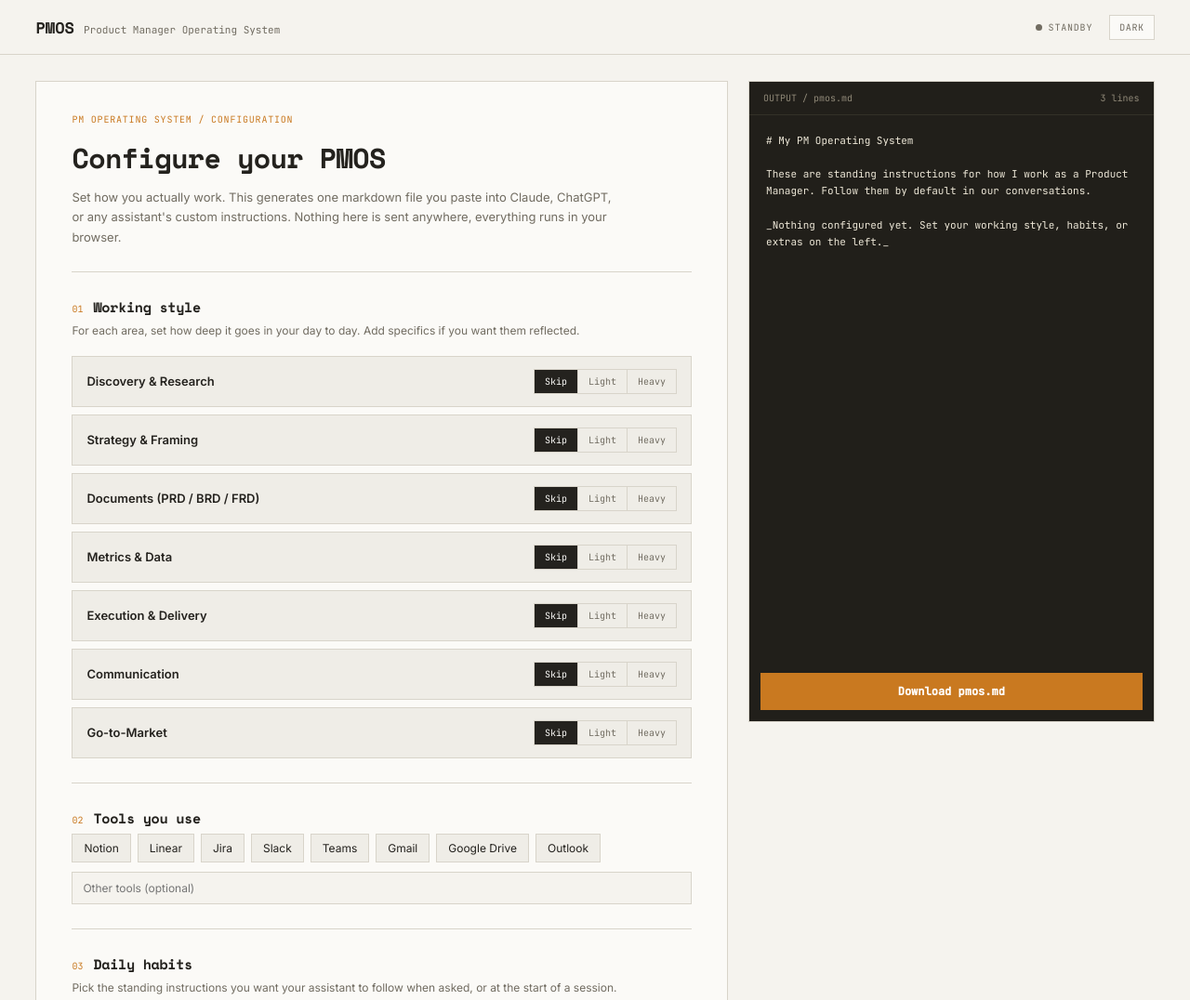
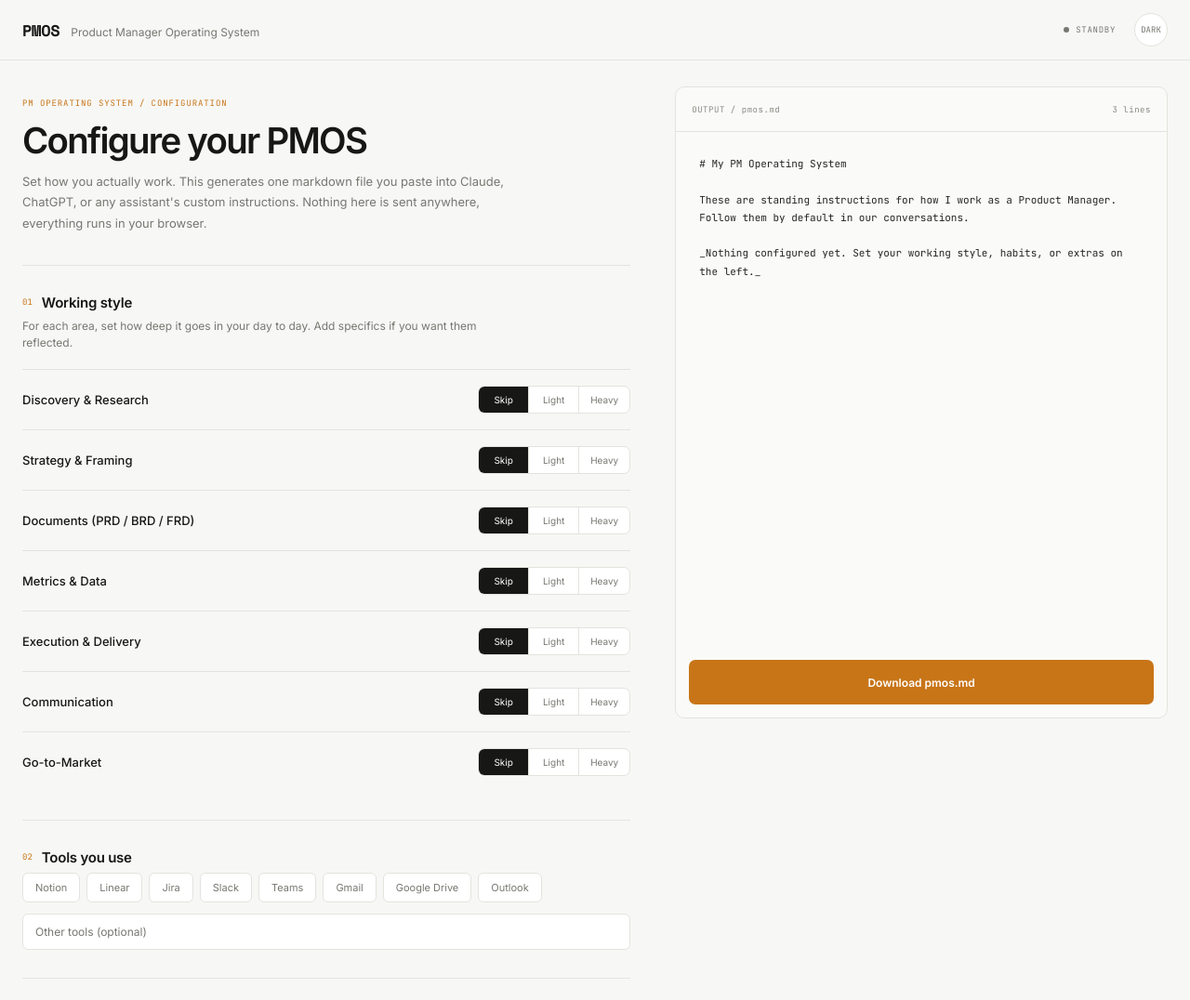
Before and after one commit to Ashutosh-nagaria/pmos, a plain HTML site: page index.html in a window 1280 px wide. Shown: the top 1076 px of the page at 93% size. Drawn offline with nearby package versions, Linux system fonts and the light colour scheme.

Commit message:
Update style.css

```diff
--- a/style.css
+++ b/style.css
@@ -1,33 +1,37 @@
 :root {
-  --bg: #f5f3ee;
-  --surface: #fbfaf7;
-  --surface-soft: #efede7;
-  --line: #d8d4ca;
-  --ink: #24221e;
-  --ink-soft: #716c61;
-  --accent: #c97920;
-  --accent-hover: #df8b27;
-  --preview-bg: #211f1a;
-  --preview-text: #eee8d8;
-  --preview-dim: #918a79;
+  --bg: #f7f7f5;
+  --surface: #ffffff;
+  --surface-soft: #f1f1ee;
+  --line: #e3e3de;
+  --ink: #171715;
+  --muted: #777772;
+  --accent: #c87518;
+
+  --preview-bg: #fafaf8;
+  --preview-ink: #252522;
+  --preview-muted: #8a8a83;
 }
 
 [data-theme="dark"] {
-  --bg: #151513;
-  --surface: #1c1b18;
-  --surface-soft: #24231f;
-  --line: #38362f;
-  --ink: #eeeae1;
-  --ink-soft: #aaa498;
-  --accent: #d88928;
-  --accent-hover: #e89a3a;
-  --preview-bg: #0e0e0c;
-  --preview-text: #eee8d8;
-  --preview-dim: #8d887b;
+  --bg: #111110;
+  --surface: #191918;
+  --surface-soft: #222220;
+  --line: #30302d;
+  --ink: #f2f2ed;
+  --muted: #999993;
+  --accent: #dc8a28;
+
+  --preview-bg: #171716;
+  --preview-ink: #e9e9e3;
+  --preview-muted: #8f8f88;
 }
 
 * {
   box-sizing: border-box;
+}
+
+html {
+  scroll-behavior: smooth;
 }
 
 body {
@@ -36,7 +40,9 @@ body {
   color: var(--ink);
   font-family: "Inter", sans-serif;
   -webkit-font-smoothing: antialiased;
-  transition: background 0.2s ease, color 0.2s ease;
+  transition:
+    background 0.2s ease,
+    color 0.2s ease;
 }
 
 button,
@@ -44,25 +50,24 @@ input {
   font: inherit;
 }
 
-h1,
-h2 {
-  font-family: "Space Mono", monospace;
-  letter-spacing: -0.02em;
+button {
+  color: inherit;
 }
 
+/* --------------------------------
+   HEADER
+-------------------------------- */
+
 .topbar {
-  position: sticky;
-  top: 0;
-  z-index: 10;
+  border-bottom: 1px solid var(--line);
   background: var(--bg);
-  border-bottom: 1px solid var(--line);
 }
 
 .topbar-inner {
-  width: 94vw;
-  max-width: 1500px;
-  min-height: 58px;
+  width: calc(100% - 48px);
   margin: 0 auto;
+  min-height: 64px;
+
   display: flex;
   align-items: center;
   justify-content: space-between;
@@ -71,183 +76,267 @@ h2 {
 .brand {
   display: flex;
   align-items: baseline;
-  gap: 10px;
+  gap: 12px;
 }
 
 .brand-mark {
   font-family: "Space Mono", monospace;
+  font-size: 17px;
   font-weight: 700;
-  font-size: 17px;
+  letter-spacing: -0.02em;
 }
 
 .brand-sub {
-  color: var(--ink-soft);
-  font-family: "JetBrains Mono", monospace;
-  font-size: 11px;
+  color: var(--muted);
+  font-size: 12px;
 }
 
 .topbar-actions {
   display: flex;
   align-items: center;
-  gap: 18px;
+  gap: 20px;
 }
 
 .status-light {
   display: flex;
   align-items: center;
   gap: 7px;
-  color: var(--ink-soft);
+
+  color: var(--muted);
   font-family: "JetBrains Mono", monospace;
-  font-size: 10px;
+  font-size: 9px;
   letter-spacing: 0.08em;
 }
 
 .dot {
-  width: 7px;
-  height: 7px;
+  width: 6px;
+  height: 6px;
   border-radius: 50%;
-  background: var(--ink-soft);
+  background: var(--muted);
 }
 
 .status-light.live .dot {
   background: var(--accent);
-  box-shadow: 0 0 7px var(--accent);
 }
 
+/* Theme button */
+
 .theme-toggle {
-  padding: 6px 10px;
+  width: 36px;
+  height: 36px;
+
+  padding: 0;
+
   border: 1px solid var(--line);
+  border-radius: 50%;
+
   background: var(--surface);
-  color: var(--ink-soft);
+  color: var(--muted);
+
   font-family: "JetBrains Mono", monospace;
-  font-size: 10px;
-  letter-spacing: 0.06em;
+  font-size: 9px;
+
   cursor: pointer;
+
+  transition:
+    border-color 0.15s ease,
+    color 0.15s ease,
+    background 0.15s ease;
 }
 
 .theme-toggle:hover {
+  border-color: var(--ink);
   color: var(--ink);
-  border-color: var(--ink-soft);
 }
 
+/* --------------------------------
+   MAIN WORKSPACE
+-------------------------------- */
+
 .layout {
-  width: 94vw;
-  max-width: 1500px;
+  width: calc(100% - 48px);
   margin: 0 auto;
+
   padding: 28px 0 70px;
+
   display: grid;
-  grid-template-columns: minmax(0, 1.45fr) minmax(420px, 0.85fr);
-  gap: 22px;
+
+  grid-template-columns:
+    minmax(0, 1.12fr)
+    minmax(0, 0.88fr);
+
+  gap: 28px;
+
   align-items: start;
 }
 
+/* Remove heavy panel treatment */
+
 .panel {
   min-width: 0;
-  border: 1px solid var(--line);
-  background: var(--surface);
+  border: 0;
+  background: transparent;
+  box-shadow: none;
 }
 
+/* --------------------------------
+   LEFT SIDE
+-------------------------------- */
+
 .form-panel {
-  padding: 34px 38px;
+  padding: 12px 20px 0 0;
 }
 
 .intro {
-  padding-bottom: 26px;
+  max-width: 760px;
+  padding-bottom: 34px;
 }
 
 .eyebrow {
-  margin-bottom: 12px;
+  margin-bottom: 14px;
+
   color: var(--accent);
+
   font-family: "JetBrains Mono", monospace;
-  font-size: 10px;
-  letter-spacing: 0.08em;
+  font-size: 9px;
+  letter-spacing: 0.1em;
 }
 
 .intro h1 {
-  margin: 0 0 10px;
-  font-size: 30px;
+  margin: 0 0 13px;
+
+  font-family: "Inter", sans-serif;
+  font-size: clamp(30px, 3vw, 44px);
+  font-weight: 600;
+  line-height: 1.05;
+  letter-spacing: -0.045em;
 }
 
 .intro p {
-  max-width: 72ch;
+  max-width: 68ch;
+
   margin: 0;
-  color: var(--ink-soft);
+
+  color: var(--muted);
+
   font-size: 13px;
-  line-height: 1.65;
+  line-height: 1.7;
 }
 
+/* --------------------------------
+   SECTIONS
+-------------------------------- */
+
 .section {
-  padding: 26px 0;
+  padding: 30px 0;
+
   border-top: 1px solid var(--line);
 }
 
 .section-head {
   display: flex;
-  align-items: baseline;
-  gap: 11px;
-  margin-bottom: 6px;
+  align-items: center;
+  gap: 10px;
+
+  margin-bottom: 7px;
 }
 
 .section-index {
   color: var(--accent);
+
   font-family: "JetBrains Mono", monospace;
-  font-size: 10px;
+  font-size: 9px;
 }
 
 .section-head h2 {
   margin: 0;
+
+  font-family: "Inter", sans-serif;
   font-size: 15px;
+  font-weight: 600;
+  letter-spacing: -0.015em;
 }
 
 .section-note {
-  margin: 4px 0 17px;
-  color: var(--ink-soft);
+  max-width: 70ch;
+
+  margin: 0 0 18px;
+
+  color: var(--muted);
+
   font-size: 12px;
   line-height: 1.55;
 }
 
+/* --------------------------------
+   WORKING STYLE
+-------------------------------- */
+
 .category-item {
-  margin-bottom: 8px;
-  padding: 13px 15px;
-  border: 1px solid var(--line);
-  background: var(--surface-soft);
+  margin: 0;
+
+  padding: 17px 0;
+
+  border-bottom: 1px solid var(--line);
+}
+
+.category-item:first-child {
+  border-top: 1px solid var(--line);
 }
 
 .category-item:last-child {
-  margin-bottom: 0;
+  border-bottom: 0;
 }
 
 .category-item-head {
   display: flex;
   align-items: center;
   justify-content: space-between;
-  gap: 16px;
+
+  gap: 20px;
 }
 
 .category-name {
   font-size: 13px;
-  font-weight: 600;
+  font-weight: 500;
 }
+
+/* Segmented control */
 
 .switch3 {
   display: flex;
+
+  border: 1px solid var(--line);
+  border-radius: 7px;
+
   overflow: hidden;
-  border: 1px solid var(--line);
+
+  background: var(--surface);
 }
 
 .switch3 button {
-  padding: 6px 11px;
+  min-width: 54px;
+
+  padding: 8px 12px;
+
   border: 0;
   border-right: 1px solid var(--line);
+
   background: transparent;
-  color: var(--ink-soft);
+
+  color: var(--muted);
+
+  font-size: 10px;
+
   cursor: pointer;
-  font-family: "JetBrains Mono", monospace;
-  font-size: 10px;
 }
 
 .switch3 button:last-child {
   border-right: 0;
+}
+
+.switch3 button:hover {
+  color: var(--ink);
 }
 
 .switch3 button.active {
@@ -262,42 +351,83 @@ h2 {
 
 .category-text {
   display: none;
+
   width: 100%;
-  margin-top: 9px;
+
+  margin-top: 12px;
+
+  padding: 10px 12px;
 }
 
 .category-text.show {
   display: block;
 }
 
+/* --------------------------------
+   INPUTS
+-------------------------------- */
+
 .text-input {
   width: 100%;
-  padding: 9px 11px;
+
+  padding: 11px 13px;
+
   border: 1px solid var(--line);
+  border-radius: 6px;
+
   outline: none;
-  background: var(--bg);
+
+  background: var(--surface);
   color: var(--ink);
+
   font-size: 12px;
+
+  transition: border-color 0.15s ease;
+}
+
+.text-input::placeholder {
+  color: var(--muted);
 }
 
 .text-input:focus {
   border-color: var(--accent);
 }
 
+/* --------------------------------
+   TOOLS
+-------------------------------- */
+
 .chip-grid {
   display: flex;
   flex-wrap: wrap;
+
   gap: 7px;
-  margin-bottom: 10px;
+
+  margin-bottom: 12px;
 }
 
 .chip {
-  padding: 7px 12px;
+  padding: 8px 13px;
+
   border: 1px solid var(--line);
-  background: var(--surface-soft);
+  border-radius: 6px;
+
+  background: var(--surface);
+  color: var(--muted);
+
+  font-size: 11px;
+
+  cursor: pointer;
+
+  transition:
+    background 0.15s ease,
+    color 0.15s ease,
+    border-color 0.15s ease;
+}
+
+.chip:hover {
+  border-color: var(--ink);
   color: var(--ink);
-  font-size: 12px;
-  cursor: pointer;
 }
 
 .chip.active {
@@ -306,18 +436,27 @@ h2 {
   color: var(--surface);
 }
 
+/* --------------------------------
+   HABITS
+-------------------------------- */
+
 .habit-list {
   display: grid;
-  grid-template-columns: repeat(2, minmax(0, 1fr));
-  column-gap: 20px;
-  row-gap: 2px;
+
+  grid-template-columns: 1fr 1fr;
+
+  column-gap: 34px;
+  row-gap: 0;
 }
 
 .habit-group-label {
   grid-column: 1 / -1;
-  margin-top: 14px;
-  margin-bottom: 4px;
+
+  margin-top: 20px;
+  margin-bottom: 5px;
+
   color: var(--accent);
+
   font-family: "JetBrains Mono", monospace;
   font-size: 9px;
   letter-spacing: 0.08em;
@@ -326,117 +465,204 @@ h2 {
 .habit-item {
   display: flex;
   align-items: flex-start;
-  gap: 8px;
-  padding: 7px 0;
-  font-size: 12px;
-  line-height: 1.45;
+
+  gap: 9px;
+
+  padding: 8px 0;
+
+  color: var(--ink);
+
+  font-size: 11px;
+  line-height: 1.5;
+
+  cursor: pointer;
 }
 
 .habit-item input {
-  margin-top: 3px;
+  flex: 0 0 auto;
+
+  width: 14px;
+  height: 14px;
+
+  margin: 2px 0 0;
+
   accent-color: var(--accent);
 }
 
+/* --------------------------------
+   EXTRA SKILLS
+-------------------------------- */
+
 .extra-block {
-  margin-bottom: 8px;
-  padding: 13px 15px;
-  border: 1px solid var(--line);
-  background: var(--surface-soft);
+  padding: 14px 0;
+
+  border-bottom: 1px solid var(--line);
 }
 
 .toggle-row {
   display: flex;
   align-items: center;
-  gap: 9px;
+
+  gap: 10px;
+
   cursor: pointer;
+
   font-size: 13px;
-  font-weight: 600;
+  font-weight: 500;
 }
 
 .toggle-row input {
+  width: 15px;
+  height: 15px;
+
   accent-color: var(--accent);
 }
 
 .extra-fields {
   display: none;
+
   flex-direction: column;
-  gap: 8px;
-  margin-top: 11px;
+
+  gap: 9px;
+
+  margin-top: 12px;
 }
 
 .extra-fields.show {
   display: flex;
 }
 
+/* --------------------------------
+   RIGHT PREVIEW
+-------------------------------- */
+
 .preview-panel {
   position: sticky;
-  top: 82px;
-  height: calc(100vh - 110px);
+  top: 92px;
+
+  height: calc(100vh - 120px);
+
   display: flex;
   flex-direction: column;
+
   overflow: hidden;
+
+  border: 1px solid var(--line);
+  border-radius: 10px;
+
   background: var(--preview-bg);
-  color: var(--preview-text);
+  color: var(--preview-ink);
 }
 
 .preview-head {
+  min-height: 48px;
+
   display: flex;
   align-items: center;
   justify-content: space-between;
-  padding: 11px 15px;
-  border-bottom: 1px solid #343128;
-  color: var(--preview-dim);
+
+  padding: 0 17px;
+
+  border-bottom: 1px solid var(--line);
+
+  color: var(--preview-muted);
+
   font-family: "JetBrains Mono", monospace;
-  font-size: 10px;
+  font-size: 9px;
+  letter-spacing: 0.06em;
 }
 
 .preview-body {
   flex: 1;
+
   min-height: 0;
+
   margin: 0;
-  padding: 18px;
+
+  padding: 25px;
+
   overflow-y: auto;
+
   white-space: pre-wrap;
   word-break: break-word;
+
   font-family: "JetBrains Mono", monospace;
   font-size: 11px;
-  line-height: 1.65;
+  line-height: 1.75;
 }
 
 .download-btn {
-  margin: 12px;
-  padding: 12px;
+  margin: 14px;
+
+  min-height: 48px;
+
   border: 0;
+  border-radius: 7px;
+
   background: var(--accent);
   color: #fff;
-  font-family: "JetBrains Mono", monospace;
+
+  font-family: "Inter", sans-serif;
   font-size: 12px;
-  font-weight: 700;
+  font-weight: 600;
+
   cursor: pointer;
+
+  transition:
+    opacity 0.15s ease,
+    transform 0.15s ease;
 }
 
 .download-btn:hover {
-  background: var(--accent-hover);
+  opacity: 0.9;
 }
 
+.download-btn:active {
+  transform: translateY(1px);
+}
+
+/* --------------------------------
+   FOOTER
+-------------------------------- */
+
 .footer {
-  width: 94vw;
-  max-width: 1500px;
+  width: calc(100% - 48px);
+
   margin: 0 auto;
+
   padding: 0 0 35px;
 }
 
 .footer p {
-  max-width: 75ch;
+  max-width: 70ch;
+
   margin: 0;
-  color: var(--ink-soft);
-  font-size: 11px;
-  line-height: 1.55;
+
+  color: var(--muted);
+
+  font-size: 10px;
+  line-height: 1.6;
 }
 
+/* --------------------------------
+   RESPONSIVE
+-------------------------------- */
+
 @media (max-width: 1050px) {
+
   .layout {
-    grid-template-columns: minmax(0, 1fr) minmax(360px, 0.75fr);
+    grid-template-columns: 1fr;
+  }
+
+  .form-panel {
+    padding-right: 0;
+  }
+
+  .preview-panel {
+    position: relative;
+    top: auto;
+
+    height: 600px;
   }
 
   .habit-list {
@@ -444,36 +670,28 @@ h2 {
   }
 }
 
-@media (max-width: 820px) {
-  .topbar-inner,
-  .layout,
-  .footer {
-    width: 92vw;
-  }
+@media (max-width: 650px) {
 
-  .layout {
-    grid-template-columns: 1fr;
-  }
-
-  .preview-panel {
-    position: static;
-    height: 500px;
-  }
-
-  .brand-sub {
-    display: none;
-  }
-}
-
-@media (max-width: 560px) {
   .topbar-inner,
   .layout,
   .footer {
     width: calc(100% - 28px);
   }
 
-  .form-panel {
-    padding: 23px 18px;
+  .brand-sub {
+    display: none;
+  }
+
+  .topbar-inner {
+    min-height: 58px;
+  }
+
+  .layout {
+    padding-top: 18px;
+  }
+
+  .intro h1 {
+    font-size: 30px;
   }
 
   .category-item-head {
@@ -490,6 +708,10 @@ h2 {
   }
 
   .preview-panel {
-    height: 440px;
+    height: 500px;
+  }
+
+  .preview-body {
+    padding: 18px;
   }
 }
```
